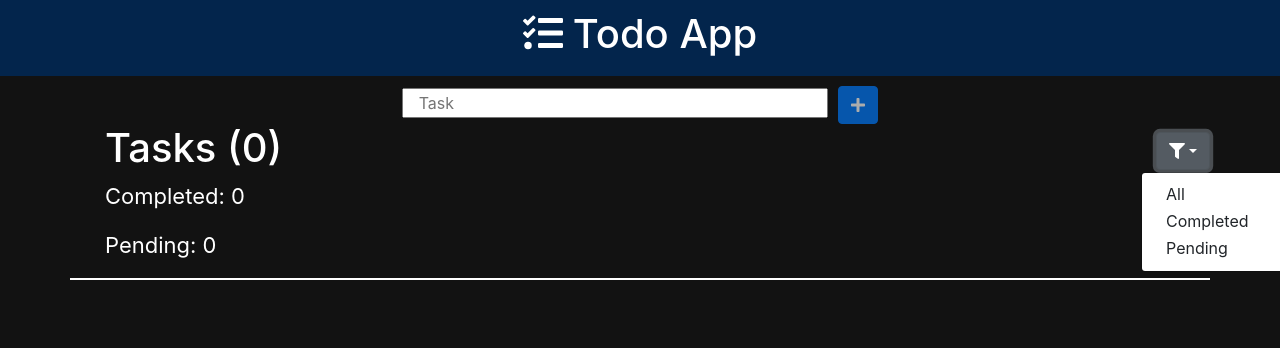
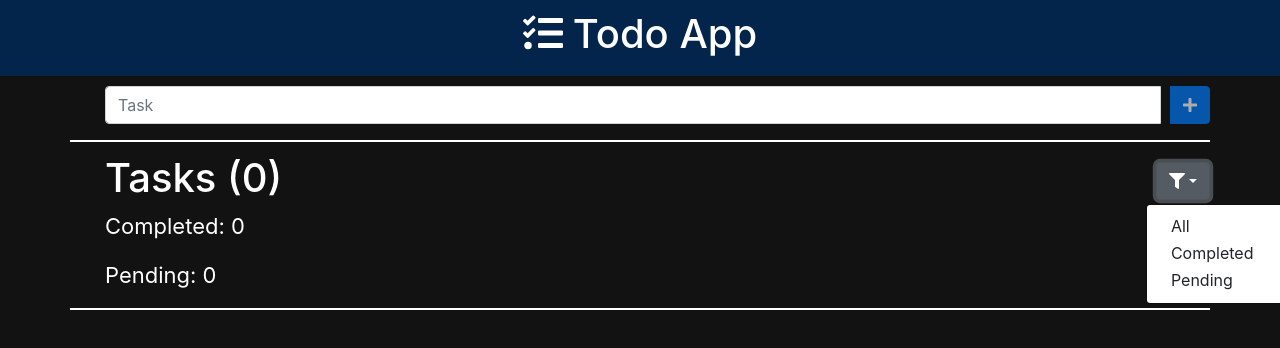
Before and after one commit to mithilanm/TodoApp, an Angular app: page / in a window 1280 px wide. Both pictures are taken after a click on the button 1182 px from the left and 151 px from the top of the page. Shown: the top 348 px of the page. Built offline with nearby package versions, Linux system fonts and the light colour scheme.

Commit message:
Bug fixes, visual changes

```diff
--- a/src/app/app.component.css
+++ b/src/app/app.component.css
@@ -42,3 +42,8 @@
 a {
   cursor: pointer;
 }
+
+#plus {
+  float: none;
+  display: inline-block;
+}
--- a/src/app/app.component.html
+++ b/src/app/app.component.html
@@ -2,23 +2,29 @@
     <div class="header">
         <h1><fa-icon [icon]="faTasks" class="taskIcon"></fa-icon>Todo App</h1>
     </div>
-        <form [formGroup]="taskForm" (ngSubmit)="onSubmit()">
-            <input type="text" class="col-sm-4" required placeholder="Task" formControlName="task" #task>
-            <button class="btn btn-primary" type="submit" [disabled]="!taskForm.valid">
-                <fa-icon [icon]="faPlus"></fa-icon>
-            </button>
-        </form>
 </div>
 <div class="container">
     <div class="row">
+        <form [formGroup]="taskForm" (ngSubmit)="onSubmit()" class="text-center">
+                    <div class="input-group mb-3">
+                        <input type="text" class="form-control" required placeholder="Task" formControlName="task" #task>
+                        <div class="input-group-append">
+                            <button class="btn btn-primary" id="plus" type="submit" [disabled]="!taskForm.valid">
+                                <fa-icon [icon]="faPlus"></fa-icon>
+                            </button>
+                        </div>
+                    </div>
+        </form>
+    </div>
+    <div class="row">
         <h1>
             <div class="dropdown show" id="filter">
-                <a class="btn btn-secondary dropdown-toggle" href="#" role="button" id="dropdownMenuLink" data-toggle="dropdown"
+                <a class="btn btn-secondary dropdown-toggle" href="#" role="button" id="dropdownMenuLink" data-toggle="dropdown" data-display="static"
                     aria-haspopup="true" aria-expanded="false">
                     <fa-icon [icon]="faFilter"></fa-icon>
                 </a>
 
-                <div class="dropdown-menu" aria-labelledby="dropdownMenuLink">
+                <div class="dropdown-menu dropdown-menu-right dropdown-menu-lg-left" aria-labelledby="dropdownMenuLink">
                     <a class="dropdown-item" (click)="filter='all'">All</a>
                     <a class="dropdown-item" (click)="filter='completed'">Completed</a>
                     <a class="dropdown-item"(click)="filter='pending'">Pending</a>
@@ -30,7 +36,7 @@
     </div>
     <div class="row" *ngFor="let item of shownTasks | taskFilter: filter; let i=index;">
         <div class="form-check">
-            <input class="form-check-input" type="checkbox" value={{item.task}} id="flexCheckDefault" (click)="checked(i)" [(ngModel)]="item.checked" [disabled]="textIndex == i && editMode">
+            <input class="form-check-input" type="checkbox" value={{item.task}} id="flexCheckDefault" (click)="checked(shownTasks.indexOf(item))" [(ngModel)]="item.checked" [disabled]="textIndex == i && editMode">
             <label class="form-check-label" for={{item.task}}>
                 <a (click)="filter=='all'?onEdit(item, i):null"  *ngIf="textIndex!=i">{{item.task}}</a>
                 <form [formGroup]="editTaskForm" (ngSubmit)="onSubmit()" *ngIf="textIndex == i  && editMode">
```
